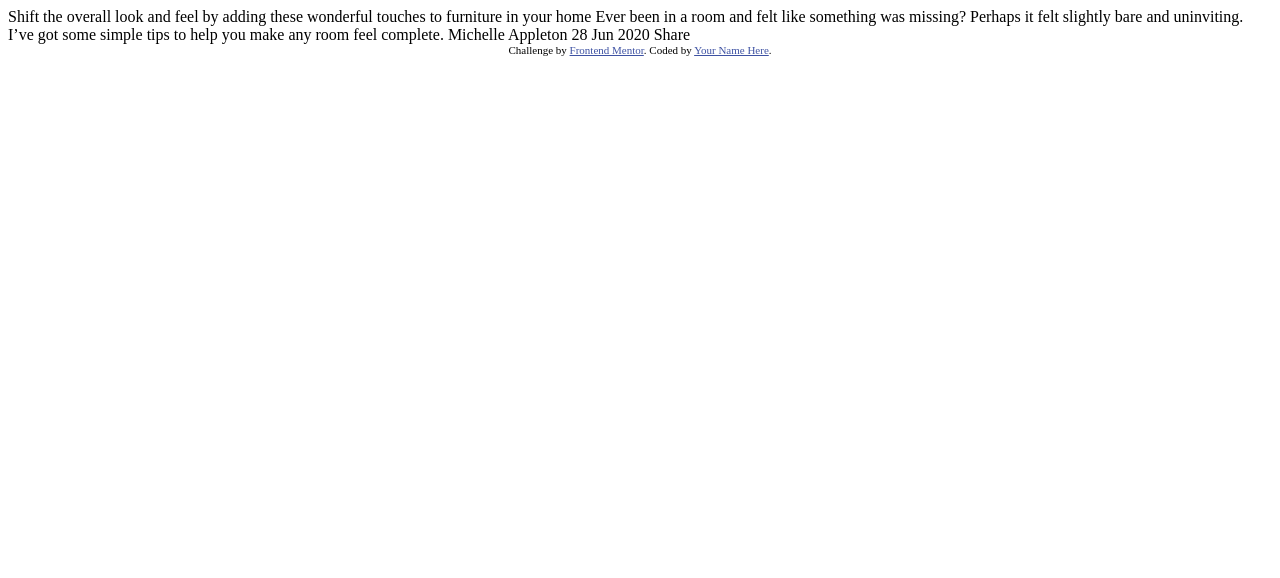
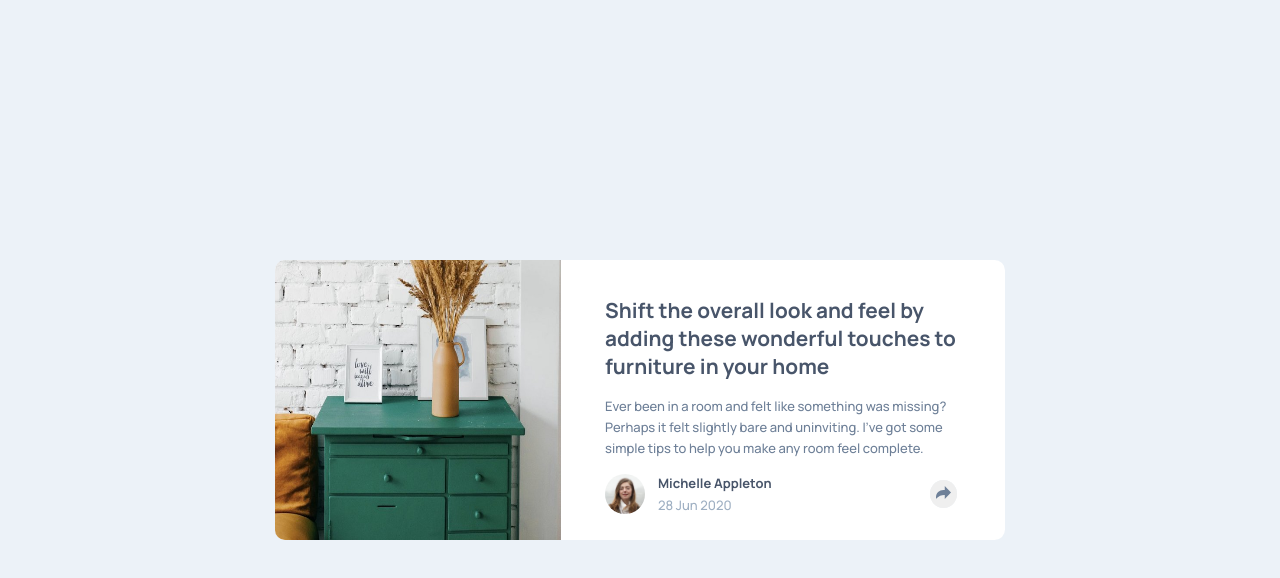
Before and after one commit to RodCri/Article-preview-component, a plain HTML site: page index.html in a window 1280 px wide. Drawn offline with Linux system fonts and the light colour scheme.

Commit message:
add style desktop and function share button

```diff
--- a/index.html
+++ b/index.html
@@ -2,35 +2,45 @@
 <html lang="en">
 <head>
   <meta charset="UTF-8">
-  <meta name="viewport" content="width=device-width, initial-scale=1.0"> <!-- displays site properly based on user's device -->
-
+  <meta name="viewport" content="width=device-width, initial-scale=1.0">
   <link rel="icon" type="image/png" sizes="32x32" href="./images/favicon-32x32.png">
-
   <title>Frontend Mentor | Article preview component</title>
-
-  <!-- Feel free to remove these styles or customise in your own stylesheet 👍 -->
-  <style>
-    .attribution { font-size: 11px; text-align: center; }
-    .attribution a { color: hsl(228, 45%, 44%); }
-  </style>
+  <meta name="description" content="Article preview component challenge frontend Mentor">
+  <meta name="keywords" content="Article, component, frontendmentor">
+  <meta name="author" content="Cristian Camilo Rodriguez">
+  <link rel="stylesheet" href="css/style.css">
 </head>
 <body>
-
-  Shift the overall look and feel by adding these wonderful
-  touches to furniture in your home
-
-  Ever been in a room and felt like something was missing? Perhaps
-  it felt slightly bare and uninviting. I’ve got some simple tips
-  to help you make any room feel complete.
-
-  Michelle Appleton
-  28 Jun 2020
-
-  Share
-
-  <div class="attribution">
-    Challenge by <a href="https://www.frontendmentor.io?ref=challenge" target="_blank">Frontend Mentor</a>.
-    Coded by <a href="#">Your Name Here</a>.
-  </div>
+  <main class="content">
+    <article class="article">
+      <figure class="article__figure">
+        <img src="images/drawers.jpg" alt="drawer figure" class="figure">
+      </figure>
+      <div class="article__info">
+        <h1 class="info__title">Shift the overall look and feel by adding these wonderful touches to furniture in your home</h1>
+        <p class="info__description">Ever been in a room and felt like something was missing? Perhaps it felt slightly bare and uninviting. I’ve got some simple tips to help you make any room feel complete.
+        </p>
+        <div class="info__user">
+          <div class="user__profile">
+            <img src="images/avatar-michelle.jpg" alt="avatar profile" class="avatar">
+            <div class="user__info">
+              <p class="info__name">Michelle Appleton</p>
+              <span class="info__date">28 Jun 2020</span>
+            </div>
+          </div>
+          <div class="user__share">
+            <button class="icon-share"><img src="images/icon-share.svg" alt="" class="fill"></button>
+            <div class="share">
+              <p>SHARE</p>
+              <img src="images/icon-facebook.svg" alt="">
+              <img src="images/icon-twitter.svg" alt="">
+              <img src="images/icon-pinterest.svg" alt="">
+            </div>
+          </div>
+        </div>
+      </div>
+    </article>
+  </main>
+  <script src="js/main.js"></script>
 </body>
 </html>
--- /dev/null
+++ b/js/main.js
@@ -0,0 +1,13 @@
+const share = document.querySelector('.icon-share');
+const shareOption = document.querySelector('.share');
+const fill = document.querySelector('.fill');
+
+share.addEventListener('click', ()=>{
+  myFunction();
+})
+
+function myFunction() {
+  shareOption.classList.toggle("show");
+  share.classList.toggle('change');
+  fill.classList.toggle('fillIcon');
+}
--- /dev/null
+++ b/sass/_variables.scss
@@ -0,0 +1,5 @@
+$very-dark-grayish-blue: hsl(217, 19%, 35%);
+$grayish-blue: hsl(212, 23%, 69%);
+$desaturated-dark-bBlue: hsl(214, 17%, 51%);
+$light-grayish-blue: hsl(210, 46%, 95%);
+$white-bg: #fff;
--- /dev/null
+++ b/sass/style.scss
@@ -0,0 +1,146 @@
+@import url('https://fonts.googleapis.com/css2?family=Manrope:wght@500;700&display=swap');
+@import "variables";
+*{
+  padding: 0;
+  margin: 0;
+  box-sizing: border-box;
+}
+body{
+  font-size: 13px;
+  font-family: 'Manrope', sans-serif;
+  background-color: $light-grayish-blue;
+}
+.content{
+  width: 100%;
+  height: 100vh;
+  display: grid;
+  place-items: center;
+  .article{
+    width: 730px;
+    height: 280px;
+    background-color: $white-bg;
+    border-radius: .8em;
+    display: flex;
+    @media(max-width:870px){
+      flex-direction: column;
+      width: 300px;
+      height: 510px;
+    }
+    &__figure{
+      width: 286px;
+      height: 280px;
+      @media(max-width:870px){
+        width: 100%;
+        height: 200px;
+      }
+      .figure{
+        width: 100%;
+        height: 100%;
+        border-bottom-left-radius: 10px;
+        border-top-left-radius: 10px;
+        @media(max-width:870px){
+          border-top-right-radius: 10px;
+          border-bottom-left-radius: 0;
+        }
+      }
+    }
+    &__info{
+      width: 440px;
+      padding: 36px 44px;
+      @media(max-width:870px){
+        width: 100%;
+        padding: 28px;
+      }
+      .info__title{
+        font-size: 1.3rem;
+        color: $very-dark-grayish-blue;
+        margin-bottom: 1rem;
+        @media(max-width:870px){
+          font-size: .95rem;
+        }
+      }
+      .info__description{
+        color: $desaturated-dark-bBlue;
+        line-height: 1.6em;
+        margin-bottom: 1rem;
+      }
+      .info__user{
+        display: flex;
+        justify-content: space-between;
+        align-items: center;
+        .user__profile{
+          display: flex;
+          .avatar{
+            width: 40px;
+            border-radius: 50%;
+            margin-right: 1em;
+          }
+          .user__info{
+            .info__name{
+              color: $very-dark-grayish-blue;
+              font-weight: 700;
+              padding-bottom: 4px;
+            }
+            .info__date{
+              color: $grayish-blue;
+            }
+          }
+        }
+        .user__share{
+          position: relative;
+          background-color: #ecf2f8;
+          border-radius: 50%;
+          .share{
+            visibility: hidden;
+            position: absolute;
+            width: 250px;
+            height: 54px;
+            display: flex;
+            justify-content: center;
+            align-items: center;
+            gap: 15px;
+            color: $grayish-blue;
+            border-radius: 10px;
+            padding: 20px 40px;
+            background-color: $very-dark-grayish-blue;
+            right: -110px;
+            bottom: 55px;
+            &::after{
+              content: '';
+              position: absolute;
+              width: 23px;
+              height: 13px;
+              clip-path: polygon(53% 100%, 0 0, 98% 0);
+              background-color: $very-dark-grayish-blue;
+              bottom: -12px;
+            }
+            p{
+              letter-spacing: 4px;
+            }
+          }
+          .icon-share{
+            padding: 6px;
+            border: none;
+            border-radius: 50%;
+            &:hover{
+              cursor: pointer;
+            }
+          }
+          &:hover{
+            cursor: pointer;
+          }
+          .show {
+            visibility: visible;
+          }
+          .fillIcon{
+           filter: invert(100%) sepia(6%) saturate(0%) hue-rotate(250deg) brightness(142%) contrast(173%)
+          }
+          .change{
+            background-color: #6b8095;
+            color: #ecf2f8;
+          }
+        }
+      }
+    }
+  }
+}
```
Also changed, not shown: css/style.css (added), 3 other files.
